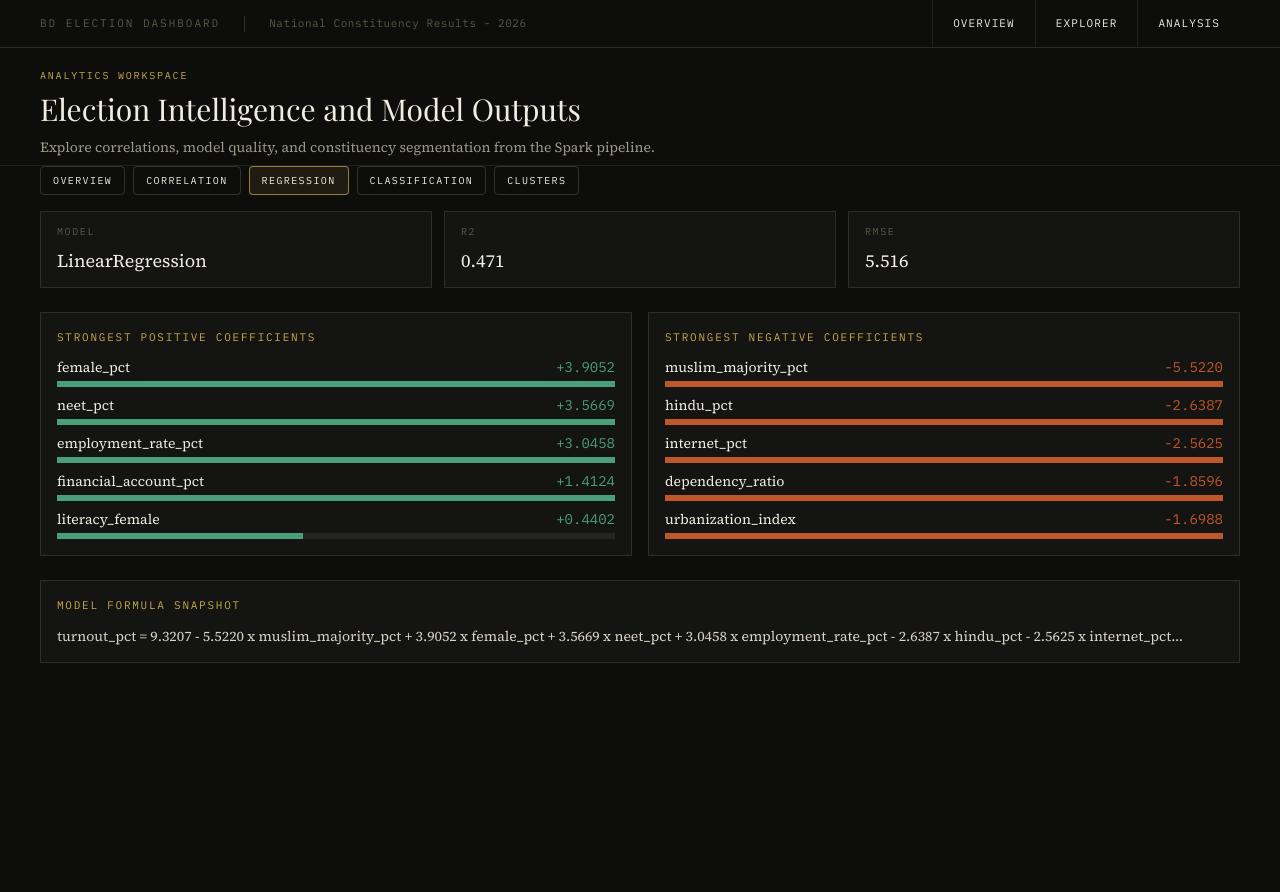
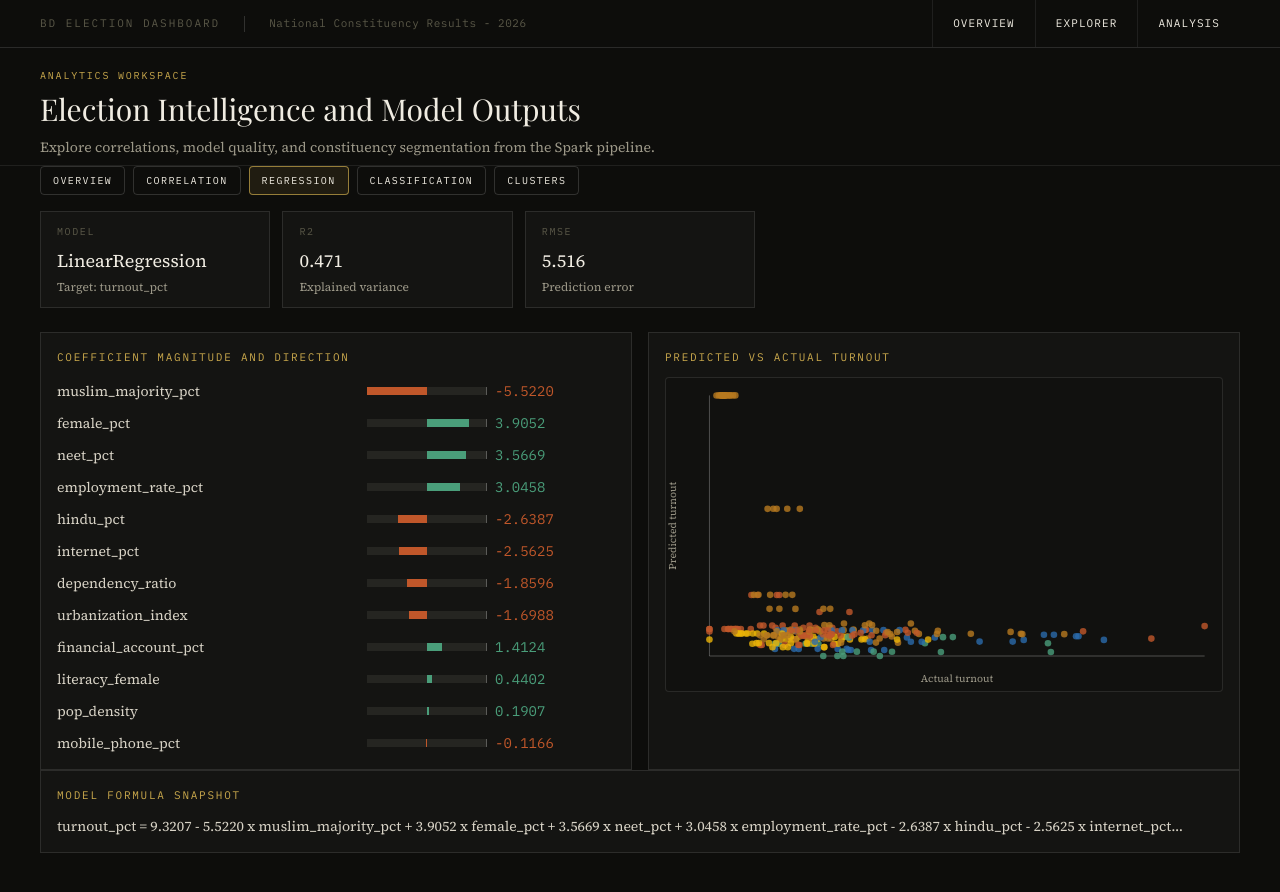
Before and after one commit to minhajshafin/Election-Dashboard, a Next.js app in the folder frontend/: page /analysis/regression in a window 1280 px wide. Shown: the top 892 px of the page. Built offline with nearby package versions, Linux system fonts and the light colour scheme.

Commit message:
Refactor RegressionPage: Integrate DivergingBarChart and ScatterPlot for enhanced data visualization and remove manual rendering of coefficient data

```diff
--- a/frontend/app/analysis/regression/page.tsx
+++ b/frontend/app/analysis/regression/page.tsx
@@ -1,71 +1,75 @@
-import { getRegressionDataset } from "@/lib/data";
+import {
+  DivergingBarChart,
+  MetricCards,
+  Panel,
+  ScatterPlot,
+} from "@/components/analysis/charts";
+import { getConstituencyDataset, getRegressionDataset } from "@/lib/data";
+import type { ConstituencyRow } from "@/types/api";
 
 function toSortedEntries(coefficients: Record<string, number>) {
   return Object.entries(coefficients).sort((left, right) => Math.abs(right[1]) - Math.abs(left[1]));
 }
 
+function resolveNumericFeature(seat: ConstituencyRow, feature: string): number | null {
+  const value = seat[feature as keyof ConstituencyRow];
+  return typeof value === "number" ? value : null;
+}
+
 export default async function RegressionPage() {
-  const dataset = await getRegressionDataset();
+  const [dataset, constituencyDataset] = await Promise.all([
+    getRegressionDataset(),
+    getConstituencyDataset(),
+  ]);
+
   const result = dataset.result;
   const sorted = toSortedEntries(result.coefficients);
-  const strongestPositive = sorted.filter(([, value]) => value > 0).slice(0, 5);
-  const strongestNegative = sorted.filter(([, value]) => value < 0).slice(0, 5);
+  const coefficientData = sorted.slice(0, 12).map(([feature, value]) => ({
+    label: feature,
+    value,
+  }));
+
+  const points = constituencyDataset.rows
+    .map((seat) => {
+      if (seat.turnout_pct === null) {
+        return null;
+      }
+
+      let prediction = result.intercept;
+      for (const feature of result.features) {
+        const featureValue = resolveNumericFeature(seat, feature);
+        if (featureValue === null) {
+          return null;
+        }
+
+        prediction += (result.coefficients[feature] ?? 0) * featureValue;
+      }
+
+      return {
+        x: seat.turnout_pct,
+        y: prediction,
+        group: seat.division,
+        label: seat.constituency,
+      };
+    })
+    .filter((point): point is { x: number; y: number; group: string; label: string } => point !== null);
 
   return (
     <main className="min-h-screen bg-[#0d0d0b] px-4 pb-10 text-[#f0ece2] sm:px-10">
-      <section className="grid gap-3 sm:grid-cols-3">
-        <article className="border border-white/10 bg-[#141412] px-4 py-3">
-          <p className="font-mono text-[10px] uppercase tracking-[0.16em] text-[#5a5848]">Model</p>
-          <p className="mt-2 text-lg">{result.model}</p>
-        </article>
-        <article className="border border-white/10 bg-[#141412] px-4 py-3">
-          <p className="font-mono text-[10px] uppercase tracking-[0.16em] text-[#5a5848]">R2</p>
-          <p className="mt-2 text-lg">{result.r2.toFixed(3)}</p>
-        </article>
-        <article className="border border-white/10 bg-[#141412] px-4 py-3">
-          <p className="font-mono text-[10px] uppercase tracking-[0.16em] text-[#5a5848]">RMSE</p>
-          <p className="mt-2 text-lg">{result.rmse.toFixed(3)}</p>
-        </article>
+      <MetricCards
+        cards={[
+          { label: "Model", value: result.model, detail: `Target: ${result.target}` },
+          { label: "R2", value: result.r2.toFixed(3), detail: "Explained variance" },
+          { label: "RMSE", value: result.rmse.toFixed(3), detail: "Prediction error" },
+        ]}
+      />
+
+      <section className="mt-6 grid gap-4 xl:grid-cols-2">
+        <DivergingBarChart title="Coefficient Magnitude and Direction" data={coefficientData} />
+        <ScatterPlot title="Predicted vs Actual Turnout" points={points} />
       </section>
 
-      <section className="mt-6 grid gap-4 xl:grid-cols-2">
-        <article className="border border-white/10 bg-[#141412] p-4">
-          <h2 className="font-mono text-[11px] uppercase tracking-[0.16em] text-[#c9a84c]">Strongest Positive Coefficients</h2>
-          <div className="mt-3 space-y-2">
-            {strongestPositive.map(([feature, value]) => (
-              <div key={feature} className="space-y-1">
-                <div className="flex items-center justify-between text-sm">
-                  <span>{feature}</span>
-                  <span className="font-mono text-[#4a9e7a]">+{value.toFixed(4)}</span>
-                </div>
-                <div className="h-1.5 bg-[#252521]">
-                  <div className="h-full bg-[#4a9e7a]" style={{ width: `${Math.min(Math.abs(value) * 100, 100)}%` }} />
-                </div>
-              </div>
-            ))}
-          </div>
-        </article>
-
-        <article className="border border-white/10 bg-[#141412] p-4">
-          <h2 className="font-mono text-[11px] uppercase tracking-[0.16em] text-[#c9a84c]">Strongest Negative Coefficients</h2>
-          <div className="mt-3 space-y-2">
-            {strongestNegative.map(([feature, value]) => (
-              <div key={feature} className="space-y-1">
-                <div className="flex items-center justify-between text-sm">
-                  <span>{feature}</span>
-                  <span className="font-mono text-[#c0572a]">{value.toFixed(4)}</span>
-                </div>
-                <div className="h-1.5 bg-[#252521]">
-                  <div className="h-full bg-[#c0572a]" style={{ width: `${Math.min(Math.abs(value) * 100, 100)}%` }} />
-                </div>
-              </div>
-            ))}
-          </div>
-        </article>
-      </section>
-
-      <section className="mt-6 border border-white/10 bg-[#141412] p-4">
-        <h2 className="font-mono text-[11px] uppercase tracking-[0.16em] text-[#c9a84c]">Model Formula Snapshot</h2>
+      <Panel title="Model Formula Snapshot">
         <p className="mt-3 text-sm text-[#d8d3c6]">
           turnout_pct = {result.intercept.toFixed(4)}
           {sorted
@@ -74,7 +78,7 @@ export default async function RegressionPage() {
             .join("")}
           ...
         </p>
-      </section>
+      </Panel>
     </main>
   );
 }
```
